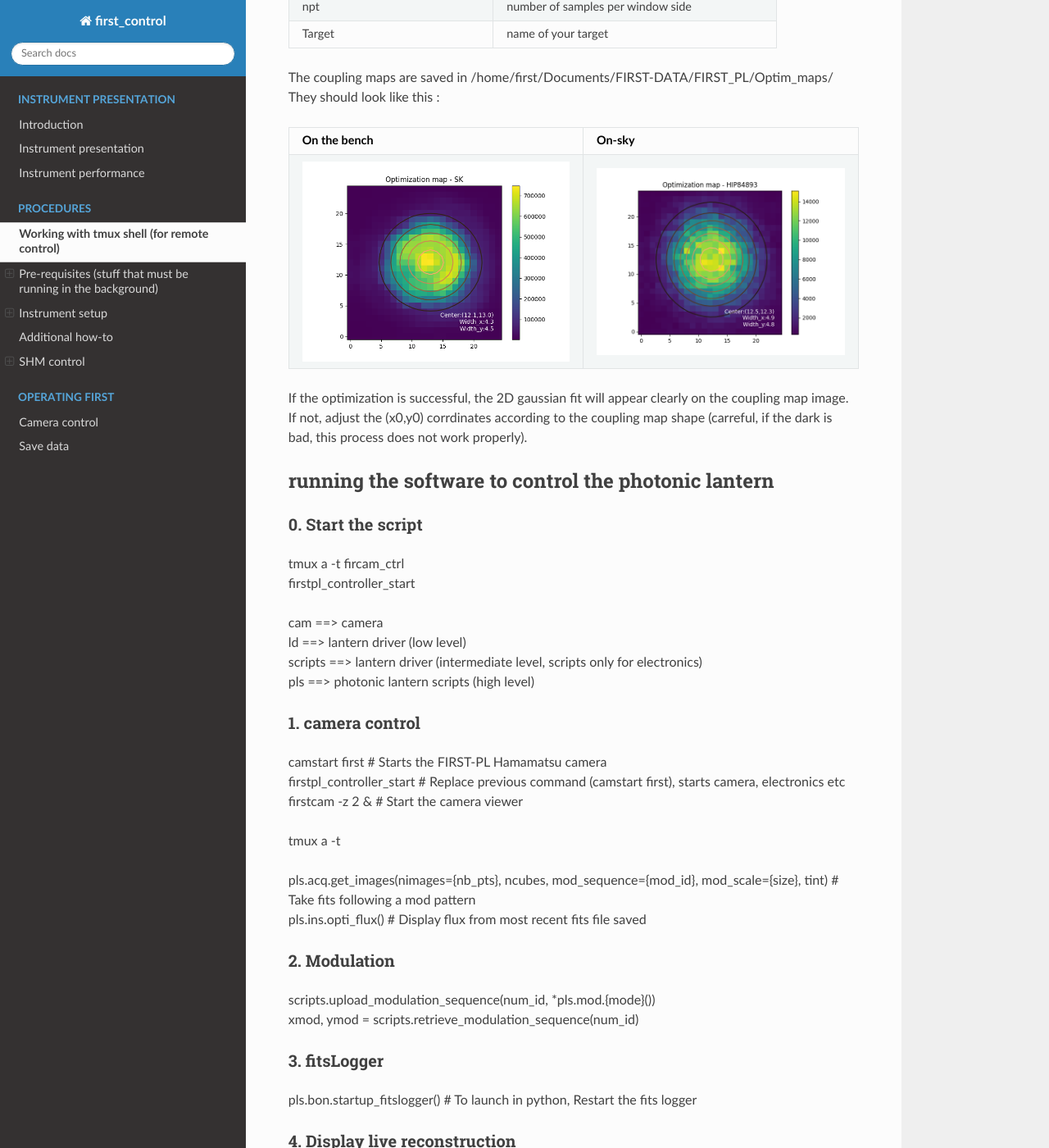
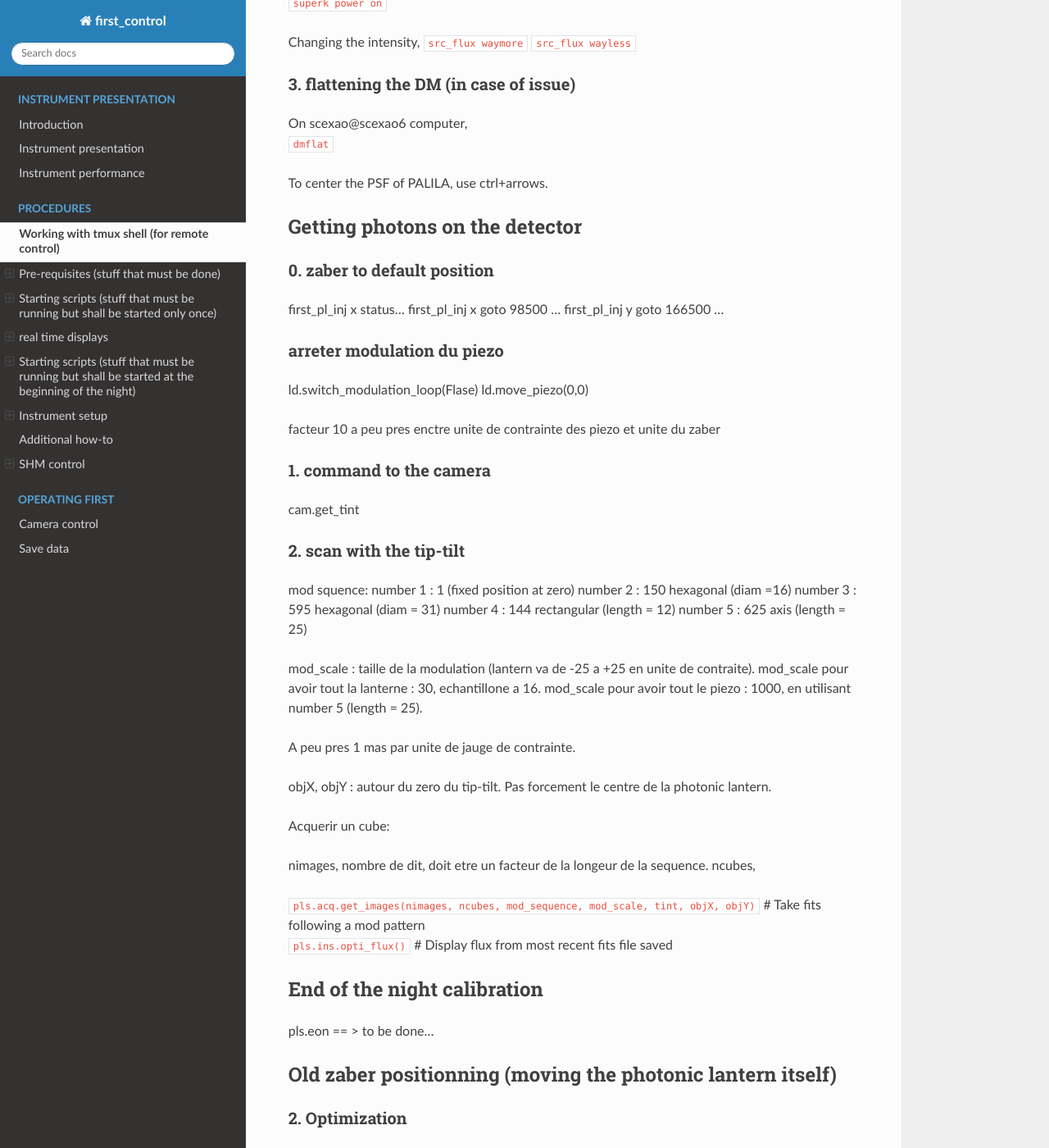
Before and after one commit to scexao-org/first_control, a Sphinx documentation site: the page built from source/instrument_setup.md, in a window 1280 px wide and 1400 px high, scrolled down 2415 px. Shown: the whole window at 82% size. Built offline with Sphinx 7.4.7 and the Read the Docs theme 3.1.0, drawn with Linux system fonts in a browser that asks for light colours; pages that are not in the unit, such as notebooks, are missing from menus; some of the changed text lies outside the part shown.

Commit message:
update wiki

```diff
--- a/source/instrument_setup.md
+++ b/source/instrument_setup.md
@@ -2,18 +2,21 @@
 
 # Working with tmux shell (for remote control)
 
-tmux ls                                 # list tmux sessions <br />
-tmux list-session                       # list tmux sessions <br />
-tmux a -t {session-name}                # open a tmux session  <br />
-tmux new -s {session-name}              # create a new tmux session with a new name  <br />
-tmux rename -t {old-name} {new-name}    # rename an existing session <br />
+`tmux ls`                                 # list tmux sessions <br />
+`tmux list-session`                       # list tmux sessions <br />
+`tmux a -t {session-name}`                # open a tmux session  <br />
+`tmux new -s {session-name}`              # create a new tmux session with a new name  <br />
+`tmux rename -t {old-name} {new-name}`    # rename an existing session <br />
 
-# Pre-requisites (stuff that must be running in the background)
+# Pre-requisites (stuff that must be done)
 
 ## 0. AFTER EACH COMPUTER REBOOT, RUN :
 
 ########## VERY IMPORTANT :
 `cc-rightafterreboot`
+
+
+# Starting scripts (stuff that must be running but shall be started only once)
 
 ## 1. starting the tip-tilt listener
 
@@ -21,13 +24,51 @@
 puis:
 `firstpl_tt_listener`
 
+## 2. start LP control
+
+`tmux a -t fircam_ctrl` <br />
+`firstpl_controller_start` <br />
+
+cam ==> camera <br />
+ld ==> lantern driver (low level) <br />
+scripts ==> lantern driver (intermediate level, scripts only for electronics) <br />
+pls ==> photonic lantern scripts (high level) <br />
+
+# real time displays
+
+## 1. start camera viewer
+
+`firstcam -z 2 &` <br />                         # Start the camera viewer <br />
+
+### 2. Display live reconstruction
+
+`firstpl_rtd_start`			# Start and load the SHM. Use rtd.vmax and rtd.vmin to control color scale on the display. <br />
+`firstpl_rtd_show`			# Display the live <br />
+
+# Starting scripts (stuff that must be running but shall be started at the beginning of the night)
+
+## 1. startup electronics
+
+`pls.bon.startup_electronics()`		# To launch in python, Restart the electronic <br />
+
+## 1. fitslogger
+
+Start fits logger communication procedure, in basic terminal: <br />
+`FPS_FILTSTRING_NAME="FITS" milk-fpsCTRL -f /milk/shm/milkfifologger`
+
+In case the fitslogger does not work properly, you should run this command. That will reset the fitslogger : <br />
+`pls.bon.startup_fitslogger()`		# To launch in python, Restart the fits logger <br />
+
+
 ## 2. fusion of fits with modulation pattern:
 
 To merge the FITS files to include the modulation pattern (otherwise, it will be missing):
 
-`tmux firstpl_fitsmerger`
-puis
-`python fitsmod_merger.py /mnt/datazpool/PL/20250505/firstol/`
+`tmux a -t firstpl_fitsmerger` <br />
+and
+`firstpl_fitsmerger` <br />
+
+It must be run AFTER the `startup_fitslogger` command, since it requires parameters (including the name of the directory where the files are stored) <br />
 
 # Instrument setup
 
@@ -60,14 +101,63 @@
 
 To center the PSF of PALILA, use ctrl+arrows.
 
-## Optimization procedure
+## Getting photons on the detector
 
-### 1. Start the process of flux recording
-In  /home/first/src/firstctrl/FIRST_photom_control/ run :  <br />
-`python first_pl_flux.py`
-?????
+### 0. zaber to default position
+
+first_pl_inj x status...
+first_pl_inj x goto 98500 ...
+first_pl_inj y goto 166500 ...
+
+### arreter modulation du piezo
+
+ld.switch_modulation_loop(Flase)
+ld.move_piezo(0,0)
+
+facteur 10 a peu pres enctre unite de contrainte des piezo et unite du zaber
+
+
+### 1. command to the camera
+
+cam.get_tint
+
+
+### 2. scan with the tip-tilt
+
+mod squence:
+number 1 : 1 (fixed position at zero)
+number 2 : 150 hexagonal (diam =16)
+number 3 : 595 hexagonal (diam = 31)
+number 4 : 144 rectangular (length = 12)
+number 5 : 625 axis (length = 25)
+
+mod_scale : taille de la modulation (lantern va de -25 a +25 en unite de contraite).
+mod_scale pour avoir tout la lanterne : 30, echantillone a 16.
+mod_scale pour avoir tout le piezo : 1000, en utilisant number 5 (length = 25).
+
+
+A peu pres 1 mas par unite de jauge de contrainte.
+
+objX, objY :  autour du zero du tip-tilt. Pas forcement le centre de la photonic lantern.
+
+Acquerir un cube:
+
+nimages, nombre de dit, doit etre un facteur de la longeur de la sequence.
+ncubes,
+
+
+`pls.acq.get_images(nimages, ncubes, mod_sequence, mod_scale, tint, objX, objY)` # Take fits following a mod pattern <br />
+`pls.ins.opti_flux()`			# Display flux from most recent fits file saved <br />
+
+
+
+## End of the night calibration
+
+pls.eon == > to be done...
+
 
 ## Old zaber positionning (moving the photonic lantern itself)
+
 
 ### 2. Optimization
 In  /home/first/src/firstctrl/FIRST_photom_control/ run :<br />
@@ -102,25 +192,12 @@
 
 If the optimization is successful, the 2D gaussian fit will appear clearly on the coupling map image. If not, adjust the (x0,y0) corrdinates according to the coupling map shape (carreful, if the dark is bad, this process does not work properly).
 
-
 ## running the software to control the photonic lantern
-
-### 0. Start the script
-tmux a -t fircam_ctrl <br />
-firstpl_controller_start <br />
-
-cam ==> camera <br />
-ld ==> lantern driver (low level) <br />
-scripts ==> lantern driver (intermediate level, scripts only for electronics) <br />
-pls ==> photonic lantern scripts (high level) <br />
 
 
 ### 1. camera control
 
 
-camstart first                          # Starts the FIRST-PL Hamamatsu camera  <br />
-firstpl_controller_start		# Replace previous command (camstart first), starts camera, electronics etc <br />
-firstcam -z 2 &                         # Start the camera viewer <br />
 
 tmux a -t  <br />
 
@@ -136,11 +213,6 @@
 ### 3. fitsLogger
 
 pls.bon.startup_fitslogger()		# To launch in python, Restart the fits logger <br />
-
-
-### 4. Display live reconstruction
-firstpl_rtd_start			# Start and load the SHM. Use rtd.vmax and rtd.vmin to control color scale on the display. <br />
-firstpl_rtd_show			# Display the live <br />
 
 
 # Additional how-to
@@ -178,3 +250,12 @@
 map_void          = np.zeros(({width}, {height}), dtype=np.float32) <br />
 {shm_var}         = shm('{shm_name}', map_void, location=-1, shared=1) <br />
 {shm_var}.set_data({image})  <br />
+
+
+camstart first                          # Starts the FIRST-PL Hamamatsu camera  <br />, old technique
+
+
+### 1. Start the process of flux recording
+In  /home/first/src/firstctrl/FIRST_photom_control/ run :  <br />
+`python first_pl_flux.py`
+????? old stuff from seb
```
